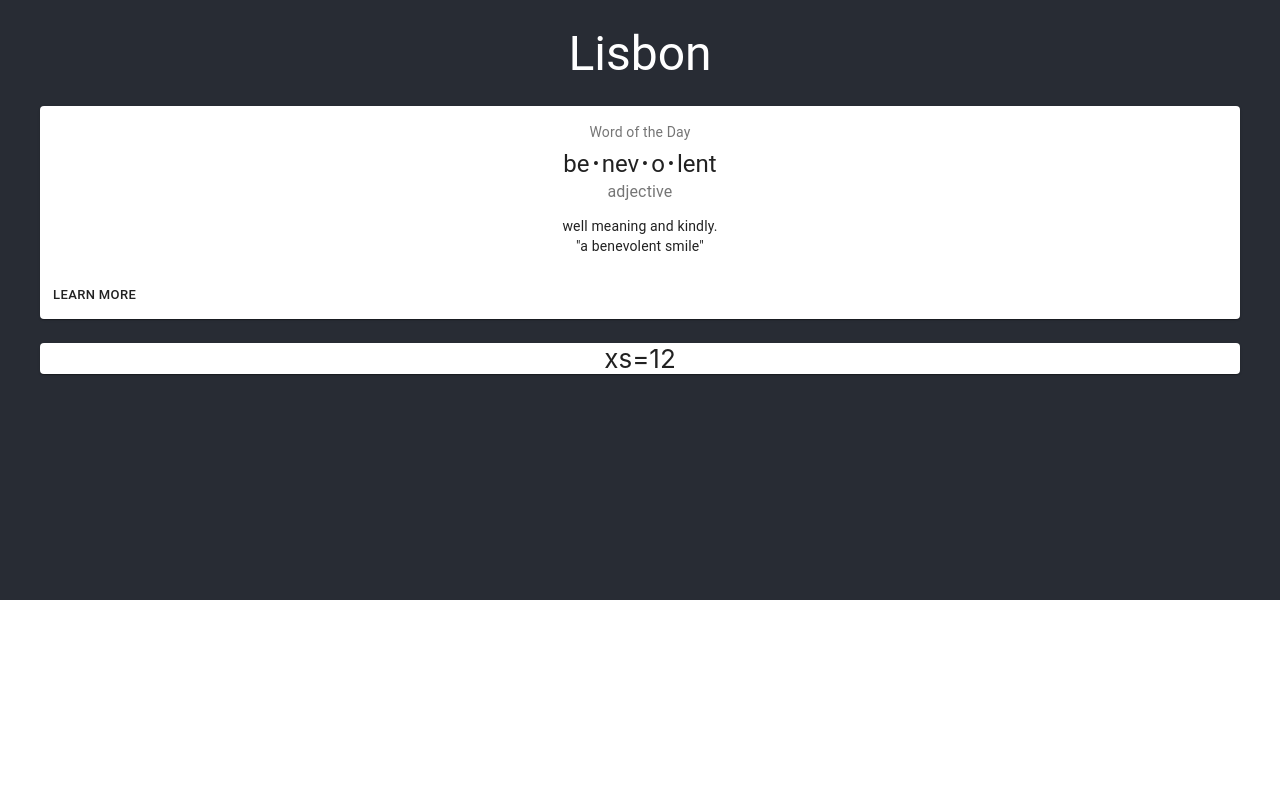
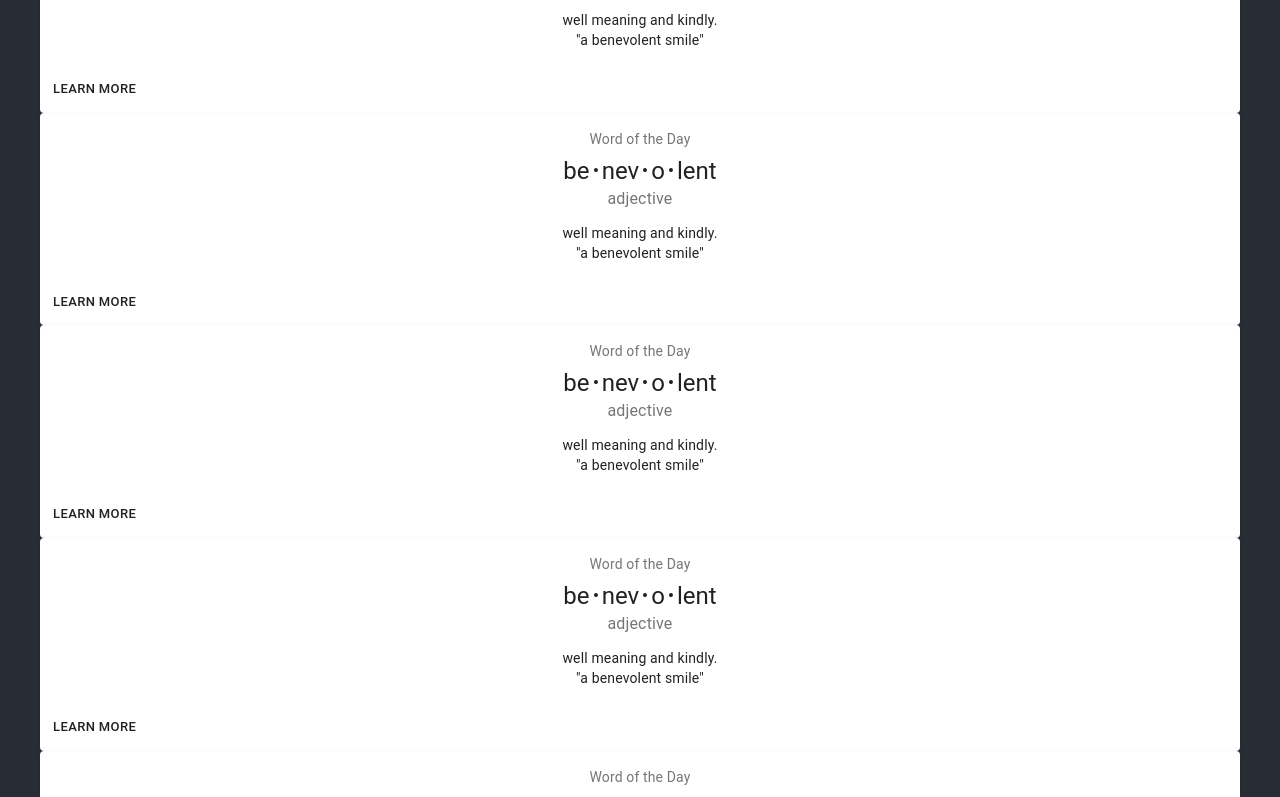
Before and after one commit to imaginary-cloud/react-weather-app, a React (Create React App) app: page / in a window 1280 px wide. Shown: the part 200-997 px from the top of the page. Before the commit the page ends 800 px from the top, so only its background shows below. Built offline with nearby package versions, Linux system fonts and the light colour scheme.

Commit message:
add 5 cards to project

```diff
--- a/src/WeatherDisplay.js
+++ b/src/WeatherDisplay.js
@@ -23,6 +23,10 @@ export default function WeatherDisplay() {
       </Grid>
       <Grid item xs={12}>
         <WeatherCard></WeatherCard>
+        <WeatherCard></WeatherCard>
+        <WeatherCard></WeatherCard>
+        <WeatherCard></WeatherCard>
+        <WeatherCard></WeatherCard>
       </Grid>
       <Grid item xs={12}>
         <Paper className={classes.paper}>xs=12</Paper>
```
